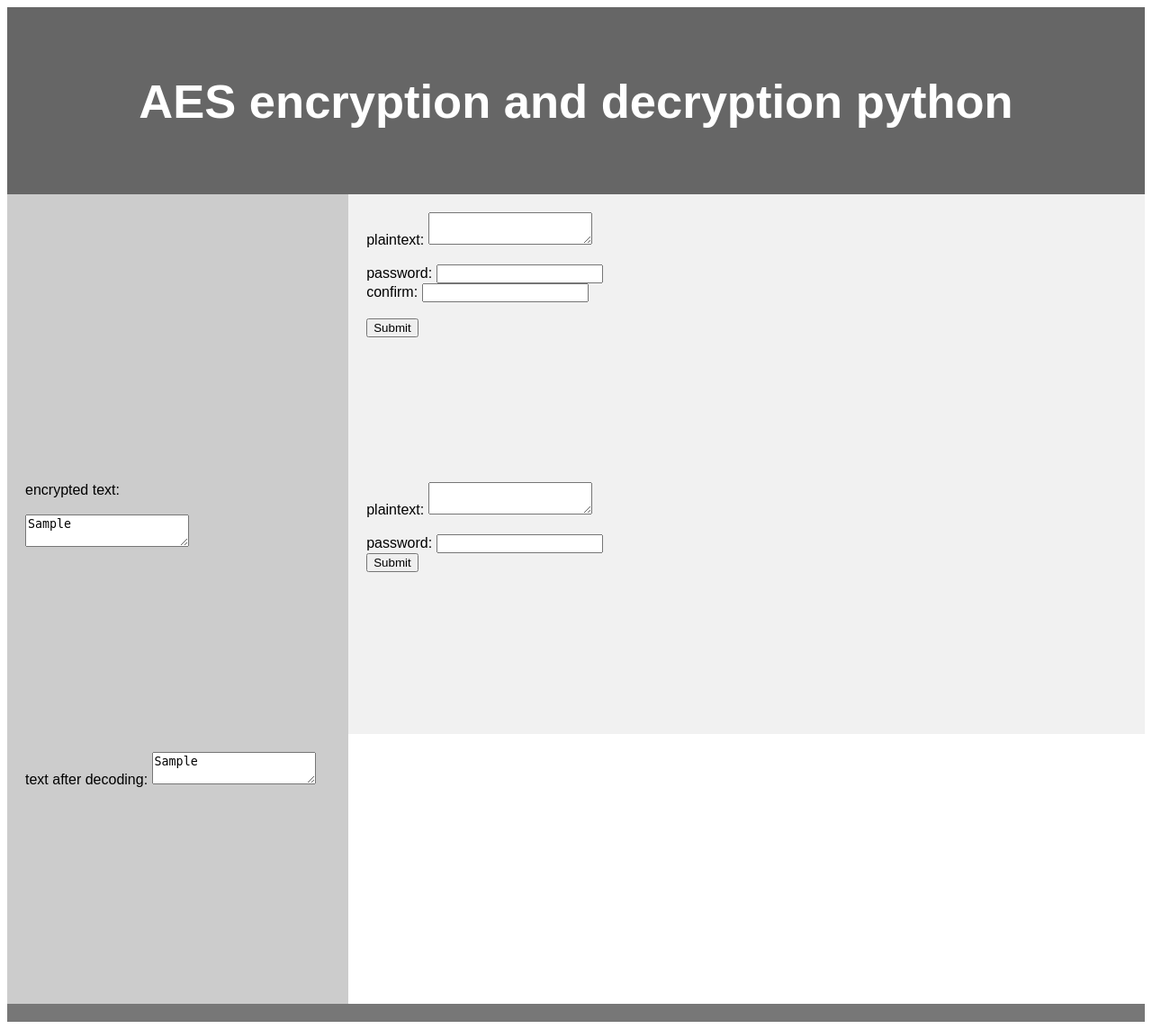
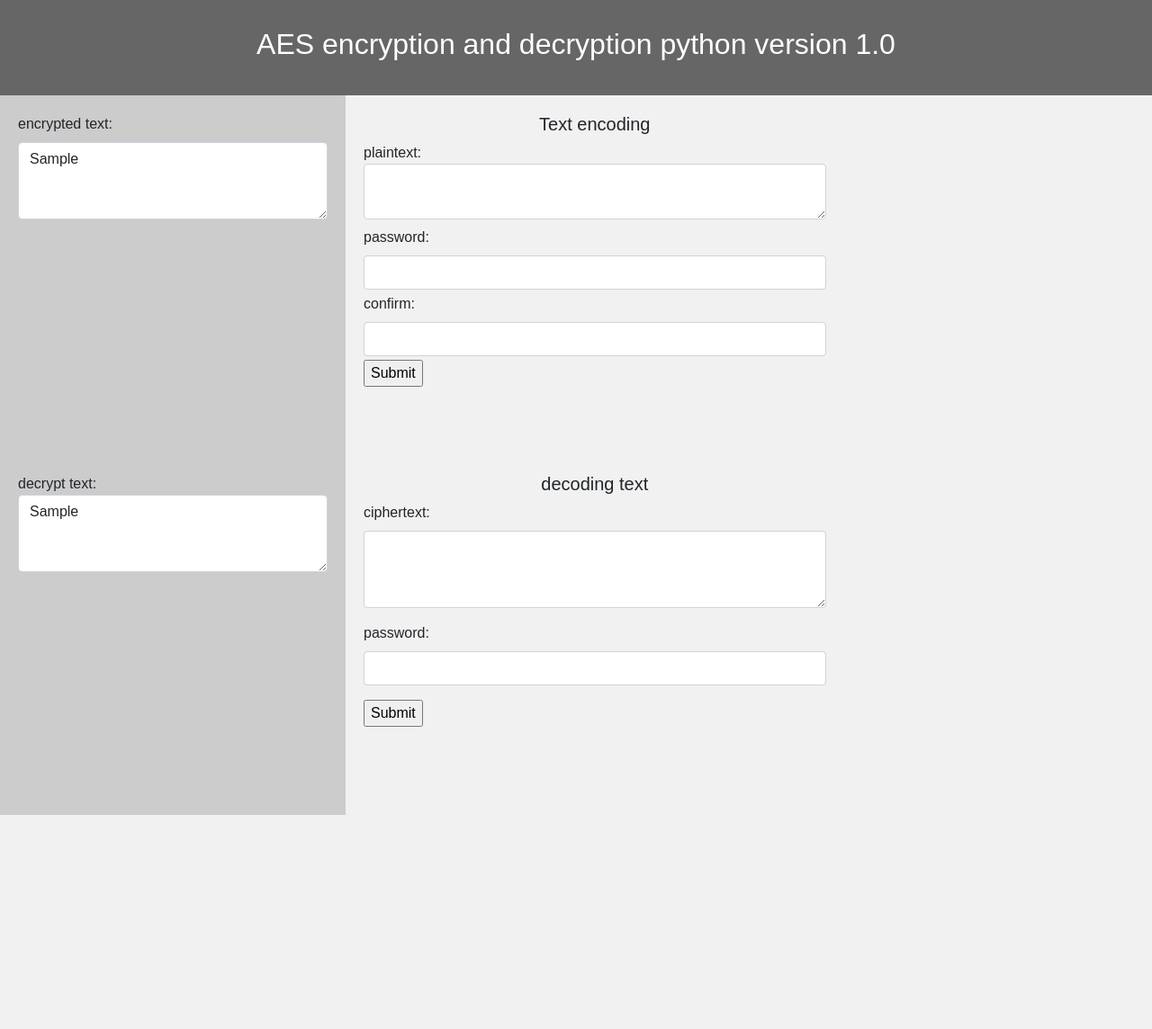
Before and after one commit to thanh97/ASEencrypdecryp, a Flask app: template templates/home.html in a window 1280 px wide. Shown: the whole page at 90% size. After the commit the page ends 906 px from the top, so only its background shows below. Run offline with Flask 2, Linux system fonts and the light colour scheme; the template is opened without the code that fills it: most values are stand-ins (such as "Sample title", 1, 10 or a date in 2020).

Commit message:
First python app

```diff
--- a/static/encrypt.txt
+++ /dev/null
@@ -1 +0,0 @@
-ec9e7b72b8f8359d1bed7aee01f0bbdd0be30e8e0f1e90b6dfc719e0
--- a/static/plaintext.txt
+++ /dev/null
@@ -1 +0,0 @@
-nguyen van A
--- a/templates/home.html
+++ b/templates/home.html
@@ -3,8 +3,10 @@
 
 <head>
     <meta charset="utf-8">
-    <title>encryption and decryption version 1.0</title>
+    <title>encryption and decryption</title>
     <meta name="viewport" content="width=device-width, initial-scale=1.0">
+    <link href="https://cdn.jsdelivr.net/npm/bootstrap@5.0.2/dist/css/bootstrap.min.css" rel="stylesheet" integrity="sha384-EVSTQN3/azprG1Anm3QDgpJLIm9Nao0Yz1ztcQTwFspd3yD65VohhpuuCOmLASjC" crossorigin="anonymous">
+    <script src="https://cdn.jsdelivr.net/npm/bootstrap@5.0.2/dist/js/bootstrap.bundle.min.js" integrity="sha384-MrcW6ZMFYlzcLA8Nl+NtUVF0sA7MsXsP1UyJoMp4YLEuNSfAP+JcXn/tWtIaxVXM" crossorigin="anonymous"></script>
     <style>
         * {
             box-sizing: border-box;
@@ -27,7 +29,7 @@
         nav {
             float: left;
             width: 30%;
-            height: 300px;
+            height: 400px;
             /* only for demonstration, should be removed */
             background: #ccc;
             padding: 20px;
@@ -44,7 +46,7 @@
             padding: 20px;
             width: 70%;
             background-color: #f1f1f1;
-            height: 300px;
+            height: 400px;
             /* only for demonstration, should be removed */
         }
         /* Clear floats after the columns */
@@ -75,51 +77,62 @@
 </head>
 
 <header>
-    <h2>AES encryption and decryption python</h2>
+    <h2>AES encryption and decryption python version 1.0</h2>
 </header>
 
 <section>
     <nav>
-    </nav>
-
-    <article>
-        <form action="/encrypt" method="POST" enctype="multipart/form-data">
-            <label for="plaintext">plaintext:</label>
-            <textarea type="text" id="plaintext" name="plaintext"></textarea><br><br>
-            <label for="fname">password:</label>
-            <input type="password" id="password" name="password" value=""><br>
-            <label for="lname">confirm:</label>
-            <input type="password" id="confirm" name="confirm" value=""><br><br>
-            <input type="submit" value="Submit">
-        </form>
-    </article>
-
-    <nav>
-        <div>
-            <label>encrypted text: <br> </label> <br>
-            <textarea type="text" id="plaintext0" name="plaintext0">{{encode_data}}</textarea><br><br>
+        <div class="mb-3">
+            <label for="exampleFormControlTextarea1" class="form-label">encrypted text:</label>
+            <textarea class="form-control" id="plaintext0" rows="3" name="plaintext0">{{encode_data}}</textarea>
         </div>
     </nav>
 
     <article>
-        <form action="/decrypt" method="POST" enctype="multipart/form-data">
-            <label for="plaintext2">plaintext:</label>
-            <textarea type="text" id="plaintext2" name="plaintext2"></textarea><br><br>
-            <label for="password2">password:</label>
-            <input type="password" id="password2" name="password2" value=""><br>
-            <input type="submit" value="Submit">
-        </form>
+        <div style="width: 60%;">
+
+            <form action="/encrypt" method="POST" enctype="multipart/form-data">
+                <h5 class="text-center">Text encoding</h5>
+                <div class="mb-2">
+                    <label for="exampleFormControlTextarea1">plaintext:</label>
+                    <textarea class="form-control" type="text" id="plaintext" name="plaintext" rows="2"></textarea>
+                </div>
+                <div class="mb-1">
+                    <label for="exampleFormControlInput1" class="form-label">password:</label>
+                    <input type="password" class="form-control" id="password" name="password" value="">
+                </div>
+                <div class="mb-1">
+                    <label for="exampleFormControlInput1" class="form-label">confirm:</label>
+                    <input type="password" class="form-control" id="confirm" name="confirm" value="">
+                </div>
+                <input type="submit" value="Submit">
+            </form>
+        </div>
     </article>
+
     <nav>
-        <div>
-            <label>text after decoding: </label>
-            <textarea type="text" id="plaintext1" name="plaintext1">{{decrypt_data2}}</textarea><br><br>
+        <div class="mb-3">
+            <label for="exampleFormControlTextarea1">decrypt text:</label>
+            <textarea class="form-control" type="text" id="plaintext1" rows="3" name="plaintext1">{{decrypt_data2}}</textarea>
         </div>
     </nav>
+
+    <article>
+        <div style="width: 60%;">
+            <form action="/decrypt" method="POST" enctype="multipart/form-data">
+                <h5 class="text-center">decoding text</h5>
+                <div class="mb-3">
+                    <label for="exampleFormControlTextarea1" class="form-label">ciphertext:</label>
+                    <textarea class="form-control" type="text" id="plaintext2" name="plaintext2" rows="3"></textarea>
+                </div>
+                <div class="mb-3">
+                    <label for="exampleFormControlInput1" class="form-label">password:</label>
+                    <input type="password" class="form-control" id="password2" name="password2" value="">
+                </div>
+                <input type="submit" value="Submit">
+            </form>
+        </div>
+    </article>
 </section>
 
-<footer>
-
-</footer>
-
 </html>
```
